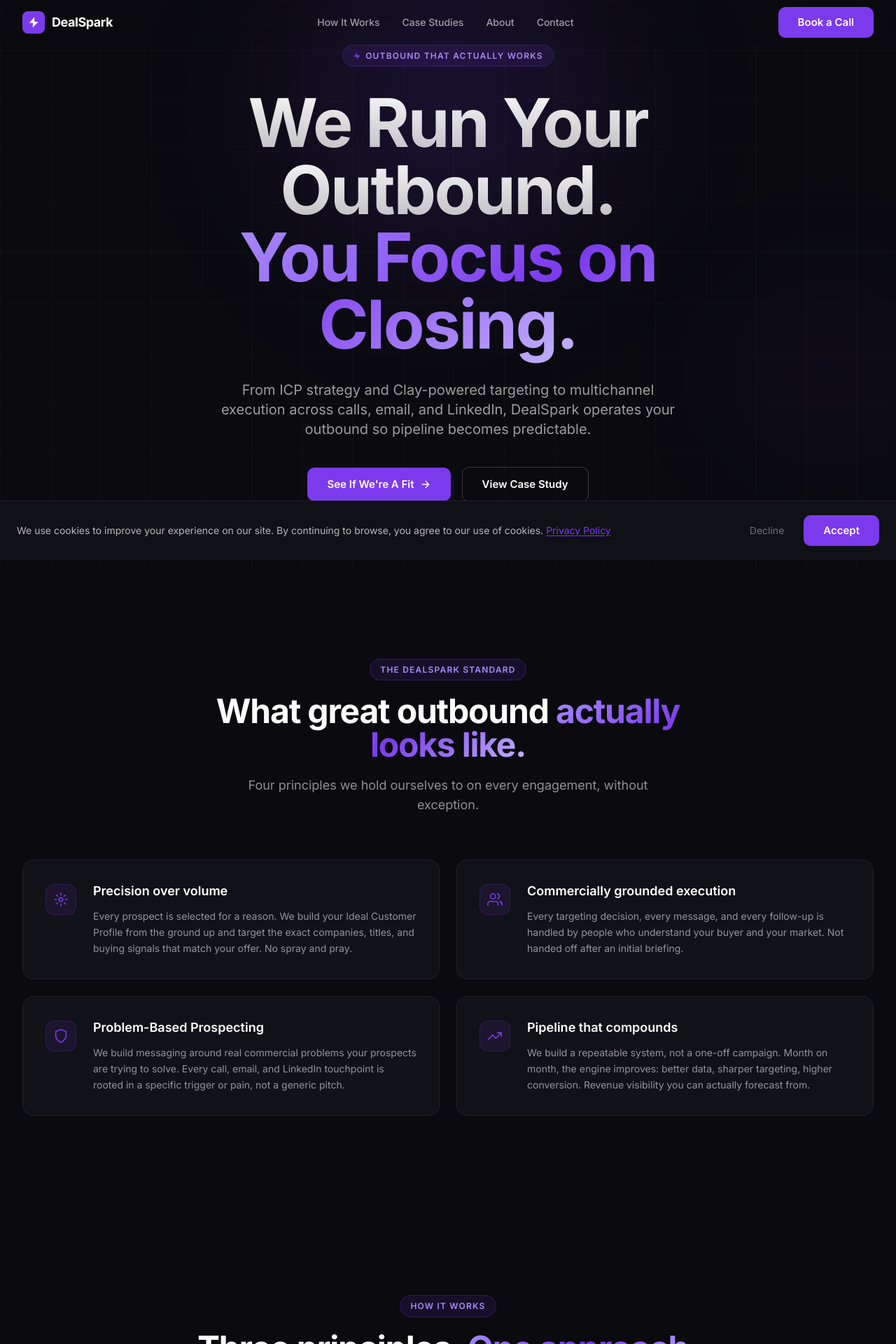
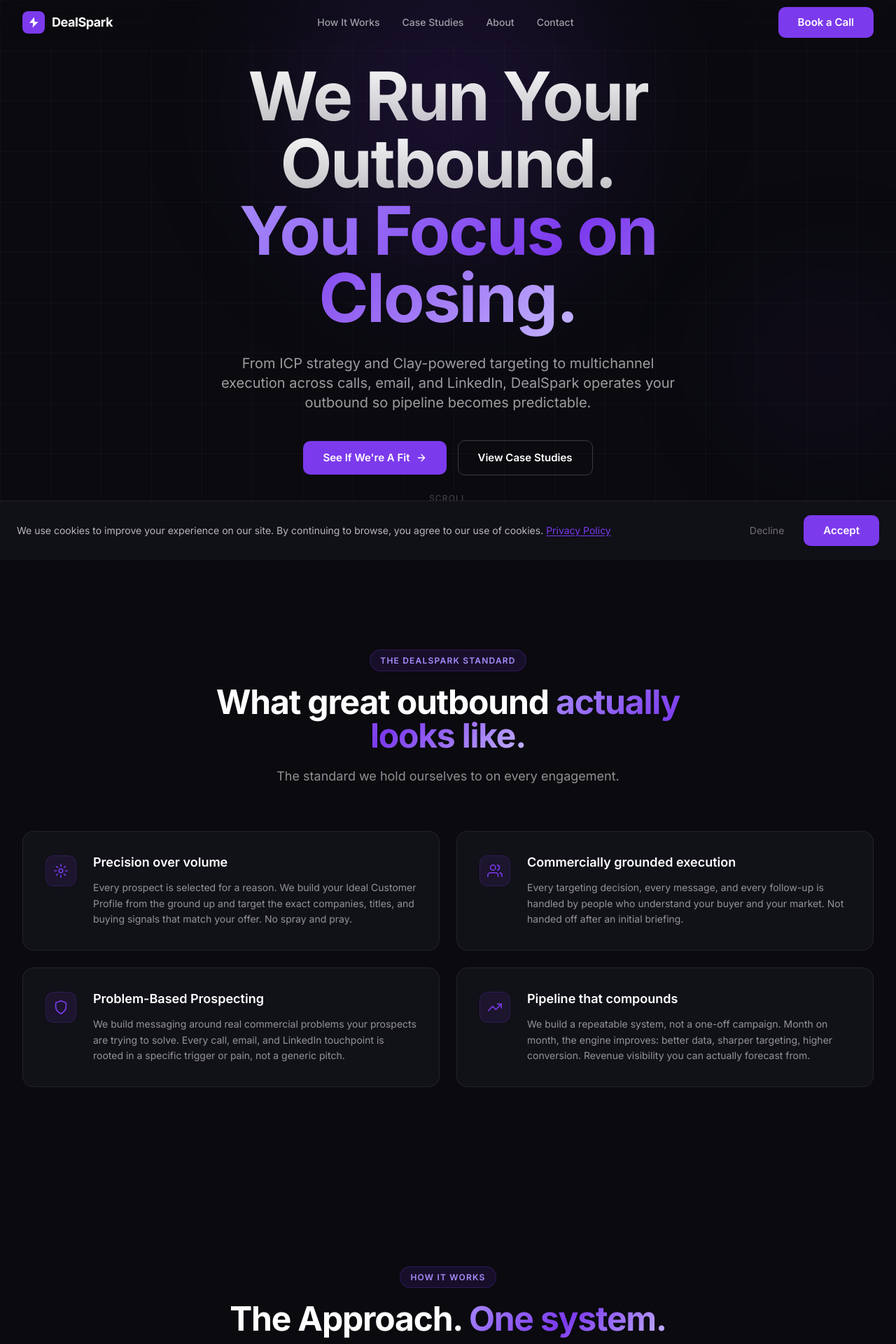
Before and after one commit to lukekly/Dealspark-website, a Next.js app: page / in a window 1280 px wide. Shown: the top 1920 px of the page at 70% size. Built offline with nearby package versions, Linux system fonts and the light colour scheme.

Commit message:
Remove hero badge, update copy in DealSpark Standard and How It Works sections, rename case study button

```diff
--- a/components/Hero.tsx
+++ b/components/Hero.tsx
@@ -16,16 +16,6 @@ export default function Hero() {
       />
 
       <div className="relative z-10 max-w-5xl mx-auto px-6 lg:px-8 text-center pb-24">
-        {/* Badge */}
-        <div className="flex justify-center mb-8">
-          <span className="section-label animate-fade-in flex items-center gap-1.5">
-            <svg width="12" height="12" viewBox="0 0 24 24" fill="currentColor" stroke="none" aria-hidden="true" className="text-accent">
-              <polygon points="13 2 3 14 12 14 11 22 21 10 12 10 13 2" />
-            </svg>
-            Outbound That Actually Works
-          </span>
-        </div>
-
         {/* Headline */}
         <h1 className="text-5xl sm:text-6xl lg:text-7xl xl:text-8xl font-bold leading-[1.05] tracking-tight mb-8">
           <span className="gradient-text-white">We Run Your Outbound.</span>
@@ -49,7 +39,7 @@ export default function Hero() {
             </svg>
           </Link>
           <Link href="/case-study/lennox-academy" className="btn-outline text-base py-3.5 px-7">
-            View Case Study
+            View Case Studies
           </Link>
         </div>
 
--- a/components/HowItWorks.tsx
+++ b/components/HowItWorks.tsx
@@ -56,8 +56,8 @@ export default function HowItWorks() {
             id="hiw-heading"
             className="text-4xl sm:text-5xl font-bold leading-tight tracking-tight"
           >
-            Three principles.{' '}
-            <span className="gradient-text">One approach.</span>
+            The Approach.{' '}
+            <span className="gradient-text">One system.</span>
           </h2>
           <p className="mt-5 text-white/55 max-w-xl mx-auto text-lg">
             DealSpark works with a select group of clients as a GTM partner.
--- a/components/PainSection.tsx
+++ b/components/PainSection.tsx
@@ -69,7 +69,7 @@ export default function PainSection() {
             <span className="gradient-text">actually looks like.</span>
           </h2>
           <p className="mt-5 text-white/55 max-w-xl mx-auto text-lg">
-            Four principles we hold ourselves to on every engagement, without exception.
+            The standard we hold ourselves to on every engagement.
           </p>
         </AnimatedSection>
 
```
